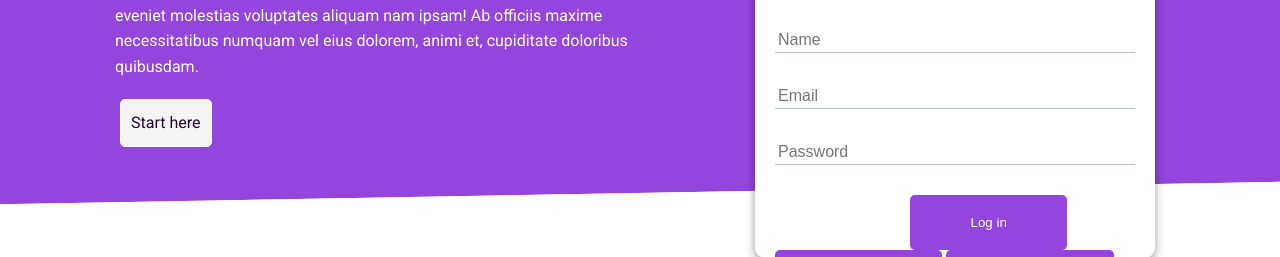
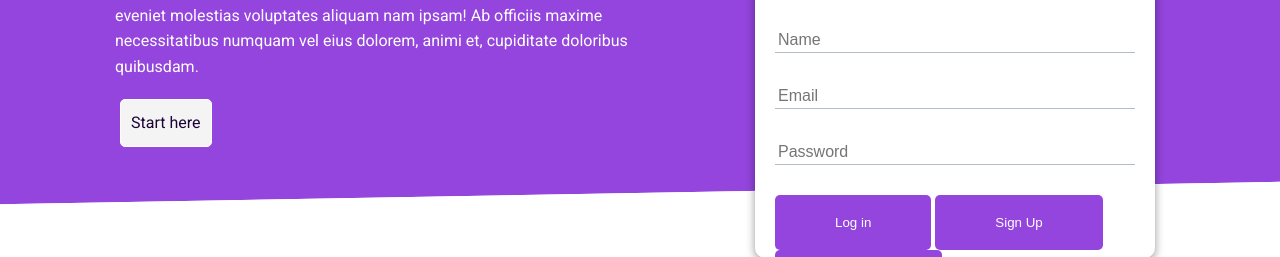
Before and after one commit to nteasocial/weightTracker, a plain HTML site: page index.html in a window 1280 px wide. Shown: the part 177-434 px from the top of the page. Drawn offline with Linux system fonts and the light colour scheme.

Commit message:
Update index.html

```diff
--- a/index.html
+++ b/index.html
@@ -47,10 +47,10 @@
             <input id="txtpassword" type="password" placeholder="Password" required>
           </div>
 
-          <div> <a href="index-2.html" class="btn btn-outline">Start here</a>
+
           <button onclick="login()" class="btn">
           <input id="btnLogin" type="submit" value="Log in" class="btn btn-action"></button>
-          </div>
+
            <button class="btn"><input id="btnSignup" type="submit" value="Sign Up" class="btn btn-secondary"></button>
 
           <button class="btn hide"><input id="btnLogout" type="submit" value="Log Out" class="btn btn-action hide "></button>
```
